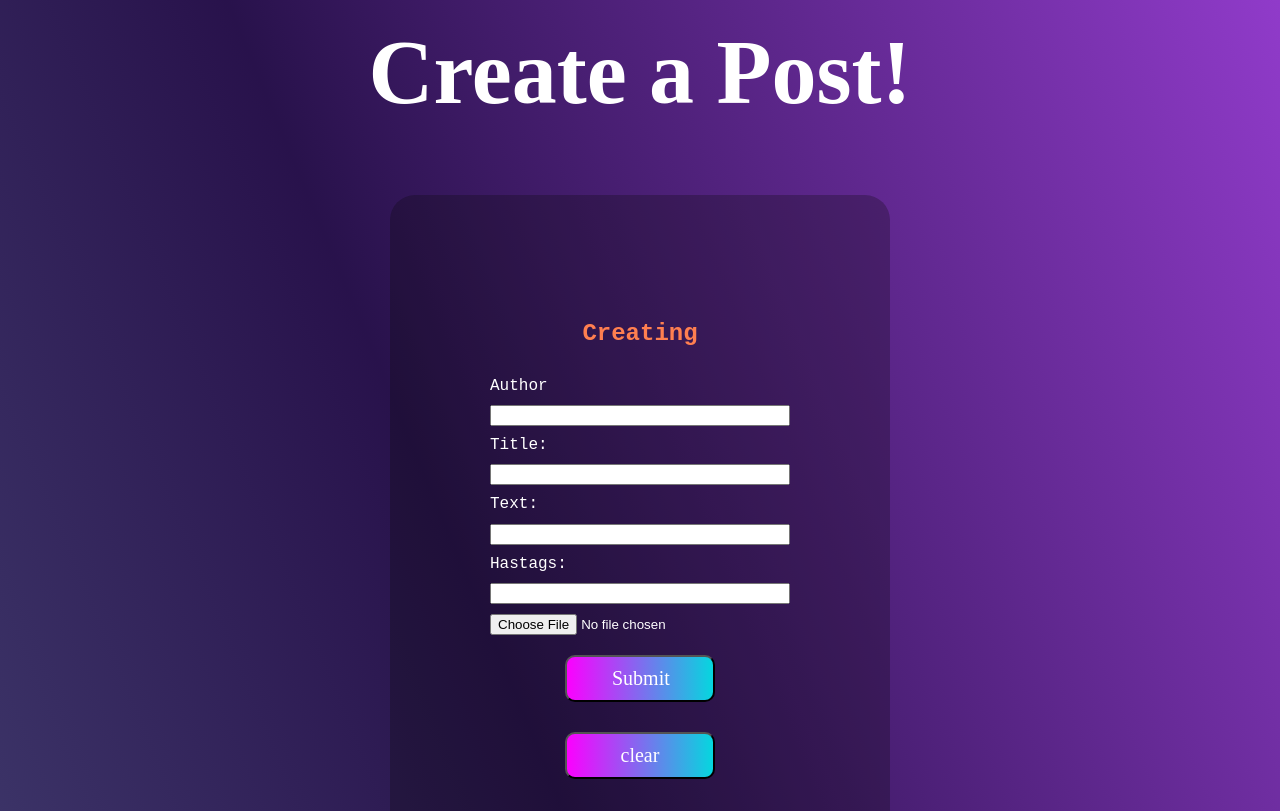
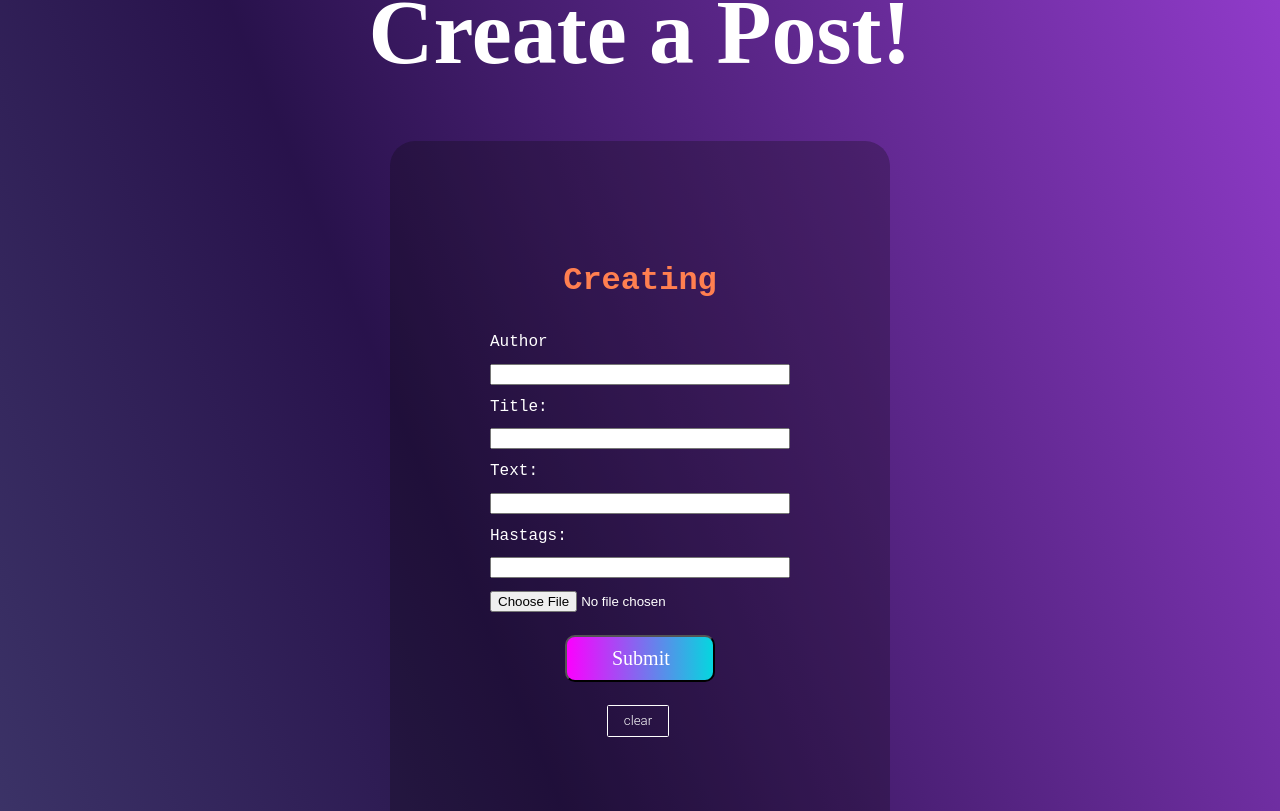
Before and after one commit to SylviaMakuch/Blog, a React (Create React App) app in the folder client/: page /form in a window 1280 px wide. Shown: the part 749-1560 px from the top of the page. Built offline with nearby package versions, Linux system fonts and the light colour scheme; no server answers.

Commit message:
edit fx still not workingt

```diff
--- a/client/src/actions/post.js
+++ b/client/src/actions/post.js
@@ -34,6 +34,6 @@ export const updatePost = (id, post) => async (dispatch) => {
 
     dispatch({ type: "UPDATE", payload: data });
   } catch (error) {
-    console.log(error.message);
+    console.log("error");
   }
 };
--- a/client/src/components/Form/form.js
+++ b/client/src/components/Form/form.js
@@ -25,13 +25,13 @@ const GoogleFonts = importGoogleFonts(
   ["Aclonica"]
 );
 
-const Header = styled.h2`
+const Header = styled.h1`
   font-family: "Abril Fatface";
   font-size: 90px;
   font-weight: 700;
   line-height: 94px;
   color: white;
-  margin-top: 100px;
+
 `;
 
 const Forum = styled.form`
@@ -44,14 +44,14 @@ const Forum = styled.form`
   flex-direction: column;
   color: white;
   font-family: monospace;
-  justify-content: space-around;
+  justify-content: space-between;
   font-size: large;
 `;
 
-const H3 = styled.h2`
-color: coral;
-text-align: center;
-`
+const H3 = styled.h1`
+  color: coral;
+  text-align: center;
+`;
 
 const Button = styled.button`
   background-image: linear-gradient(
@@ -60,7 +60,8 @@ const Button = styled.button`
     #00dbde 51%,
     #fc00ff 100%
   );
-  margin-left: 50px;
+
+  margin: 50px 0px;
   font-family: "Aclonica";
   font-size: 20px;
   margin: 10px;
@@ -81,7 +82,28 @@ const Button = styled.button`
   }
 `;
 
-function Form({ currentId, setCurrentId}) {
+const Button2 = styled.button`
+  display: inline-block;
+   padding: 0.35em 1.2em;
+   border: 0.1em solid #ffffff;
+   margin: 0 0.3em 0.3em 0;
+   border-radius: 0.12em;
+   box-sizing: border-box;
+   text-decoration: none;
+   font-family: "Roboto", sans-serif;
+   font-weight: 300;
+   color: #ffffff;
+   text-align: center;
+   background-color: #ffffff00;
+   height: 32px;
+
+  &:hover {
+     color: #000000;
+     background-color: #ffffff;
+  }
+`;
+
+function Form({ currentId, setCurrentId }) {
   const [postData, setPostData] = useState({
     creator: "",
     title: "",
@@ -90,15 +112,21 @@ function Form({ currentId, setCurrentId}) {
     selectedFile: "",
   });
   const dispatch = useDispatch;
-  const post = useSelector((state) => (currentId ? state.posts.find((p) => p._id === currentId) : null));
+  const post = useSelector((state) =>
+    currentId ? state.posts.find((p) => p._id === currentId) : null
+  );
   const clear = () => {
-    setPostData({ creator: '', title: '', message: '', tags: '', selectedFile: '' });
+    setPostData({
+      creator: "",
+      title: "",
+      message: "",
+      tags: "",
+      selectedFile: "",
+    });
   };
   useEffect(() => {
     if (post) setPostData(post);
   }, [post]);
-
-
 
   const handleSubmit = async (e) => {
     e.preventDefault();
@@ -116,7 +144,7 @@ function Form({ currentId, setCurrentId}) {
     <MainDiv>
       <Header> Create a Post! </Header>
       <Forum autoComplete="off" onSubmit={handleSubmit}>
-      <H3> {currentId ? 'Editing': 'Creating' }</H3>
+        <H3> {currentId ? "Editing" : "Creating"}</H3>
         <label for="Creator">Author</label>
         <input
           type="text"
@@ -166,14 +194,12 @@ function Form({ currentId, setCurrentId}) {
           <Button type="submit">Submit</Button>
         </ButtonDiv>
         <ButtonDiv>
-          <Button onClick={clear}>clear</Button>
+          <Button2 onClick={clear}>clear</Button2>
         </ButtonDiv>
-
       </Forum>
     </MainDiv>
   );
 }
 export default Form;
 
-
 //currentID required to link with form to edit it from the post
--- a/client/src/components/Post/post.js
+++ b/client/src/components/Post/post.js
@@ -71,7 +71,7 @@ const Post = ({ post, setCurrentId }) => {
         <Button
           size="small"
           color="primary"
-          //   onClick={() => dispatch(deletePost(post._id))}
+            onClick={() => dispatch(deletePost(post._id))}
         >
           <DeleteIcon fontSize="small" /> Delete
         </Button>
```
Also changed, not shown: 1 other file (tests, documents, lock files or other folders).
